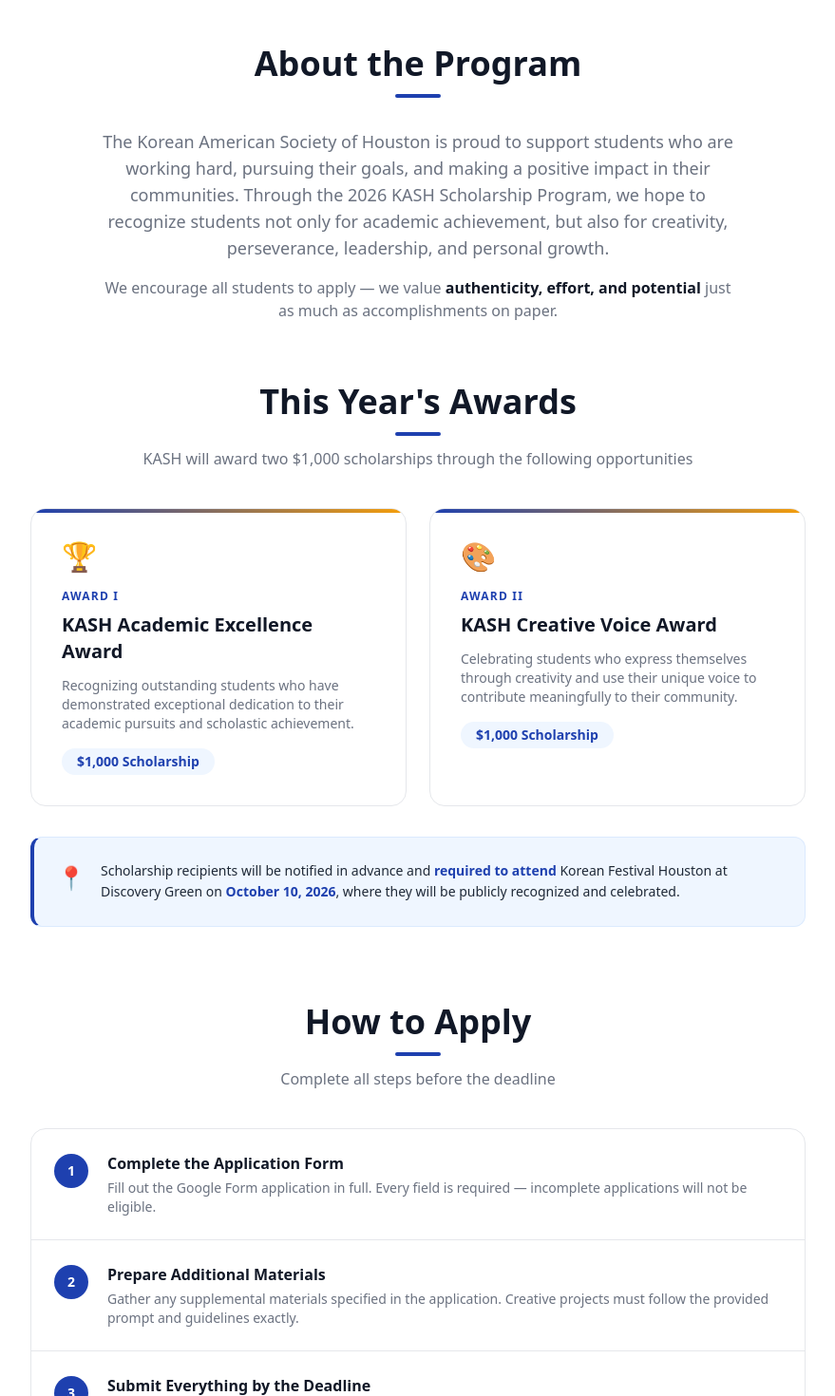
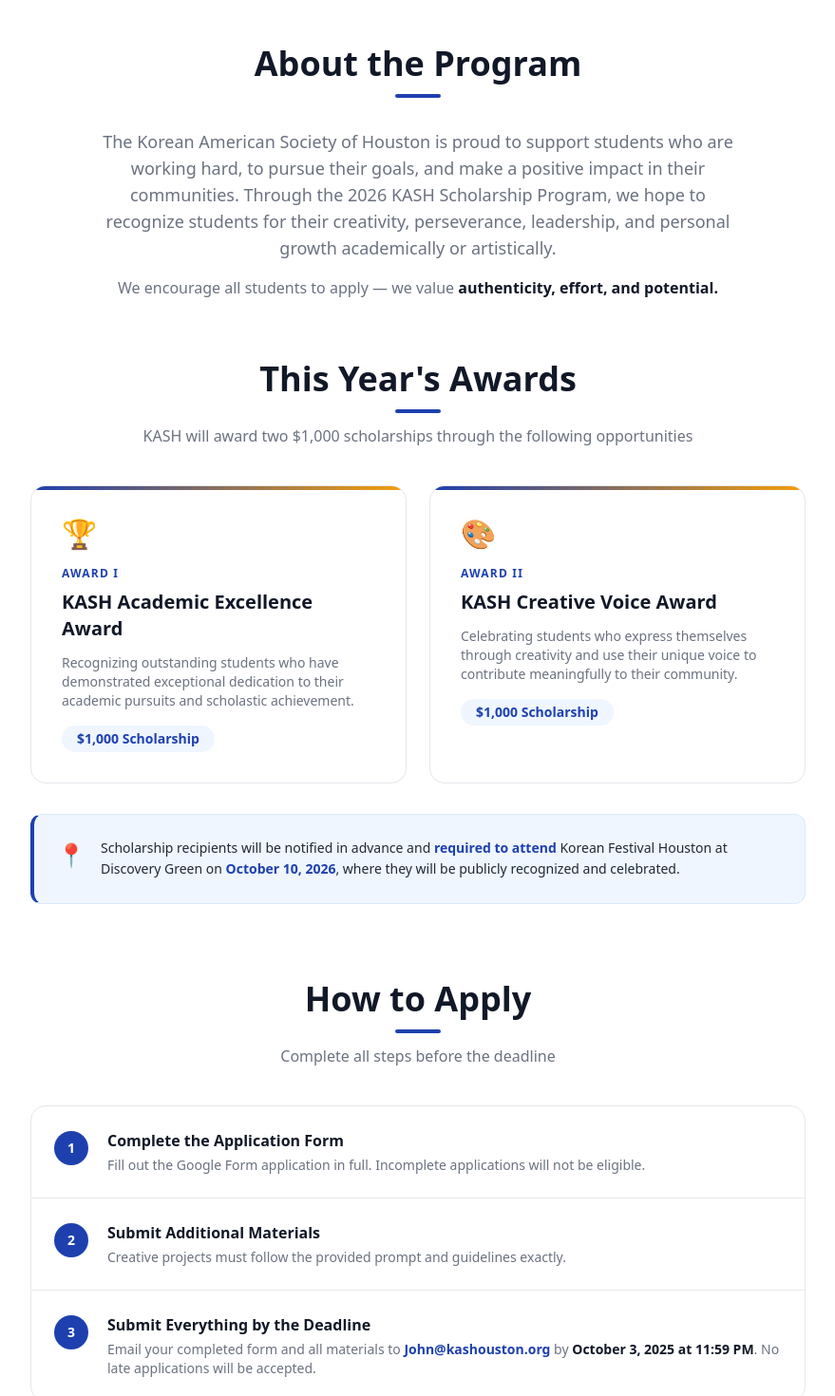
Before and after one commit to JohnKASH/kash, a Next.js app: page /Scholarship in a window 1280 px wide. Shown: the part 500-1970 px from the top of the page at 95% size, without its empty margins (200-1079 px from the left). Built offline with nearby package versions, Linux system fonts and the light colour scheme.

Commit message:
grammer edits and updated title

```diff
--- a/app/Scholarship/page.js
+++ b/app/Scholarship/page.js
@@ -14,7 +14,7 @@
         />
         <div className="absolute inset-0 w-full h-full bg-black opacity-50" />
         <h1 className="relative z-10 flex flex-col items-center justify-center w-full h-full text-center text-white text-3xl md:text-4xl lg:text-5xl font-bold px-10">
-          Korean Festival 2025
+          2026 KASH Scholarship Program
         </h1>
       </div>
 
@@ -25,12 +25,14 @@
           <h2 className="text-2xl md:text-3xl lg:text-4xl font-bold text-center">About the Program</h2>
           <div className="w-12 h-1 bg-blue-800 rounded mx-auto mt-3 mb-8" />
           <p className="text-lg text-gray-500 text-center max-w-2xl mx-auto mb-4">
-            The Korean American Society of Houston is proud to support students who are working hard, pursuing their goals, and making a positive impact in their communities. Through the 2026 KASH Scholarship Program, we hope to recognize students not only for academic achievement, but also for creativity, perseverance, leadership, and personal growth.
+            The Korean American Society of Houston is proud to support students who are working hard,
+            to pursue their goals, and make a positive impact in their communities.
+            Through the 2026 KASH Scholarship Program, we hope to recognize students
+            for their creativity, perseverance, leadership, and personal growth academically or artistically.
           </p>
           <p className="text-base text-gray-500 text-center max-w-2xl mx-auto">
             We encourage all students to apply — we value{" "}
-            <span className="text-gray-900 font-semibold">authenticity, effort, and potential</span>{" "}
-            just as much as accomplishments on paper.
+            <span className="text-gray-900 font-semibold">authenticity, effort, and potential.</span>{" "}
           </p>
         </section>
 
@@ -94,12 +96,12 @@
               {
                 num: 1,
                 title: "Complete the Application Form",
-                body: "Fill out the Google Form application in full. Every field is required — incomplete applications will not be eligible.",
+                body: "Fill out the Google Form application in full. Incomplete applications will not be eligible.",
               },
               {
                 num: 2,
-                title: "Prepare Additional Materials",
-                body: "Gather any supplemental materials specified in the application. Creative projects must follow the provided prompt and guidelines exactly.",
+                title: "Submit Additional Materials",
+                body: "Creative projects must follow the provided prompt and guidelines exactly.",
               },
               {
                 num: 3,
```
